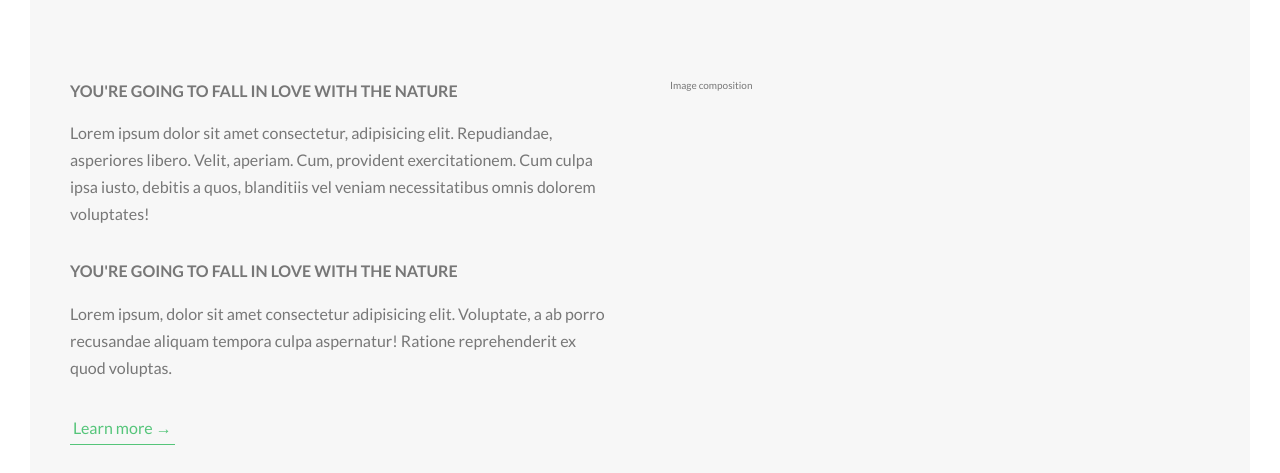
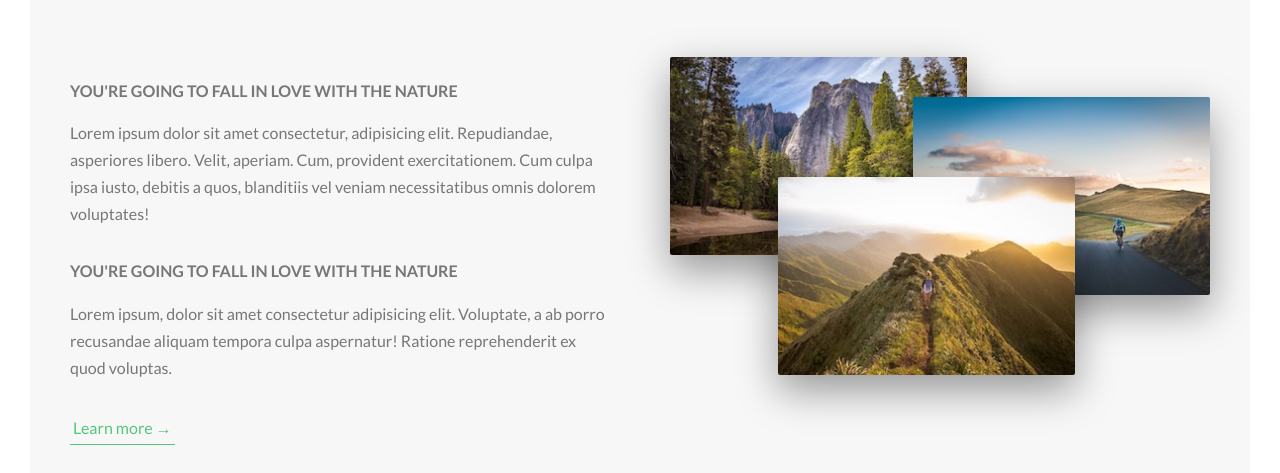
Before and after one commit to emerpaiva/Natours, a website: page index.html in a window 1280 px wide. Shown: the part 943-1416 px from the top of the page. Drawn offline with Linux system fonts and the light colour scheme.

Commit message:
about section

```diff
--- a/index.html
+++ b/index.html
@@ -54,7 +54,11 @@
             <a href="#" class="btn-text">Learn more &rarr;</a>
           </div>
           <div class="col-1-of-2">
-            Image composition
+            <div class="composition">
+              <img src="img/nat-1.jpg" alt="Photo 1" class="composition__photo composition__photo--p1">
+              <img src="img/nat-2.jpg" alt="Photo 2" class="composition__photo composition__photo--p2">
+              <img src="img/nat-3.jpg" alt="Photo 3" class="composition__photo composition__photo--p3">
+            </div>
           </div>
         </div>
       </section>
--- /dev/null
+++ b/scss/components/_composition.scss
@@ -0,0 +1,39 @@
+.composition {
+  position: relative;
+
+  &__photo {
+    width: 55%;
+    box-shadow: 0 1.5rem 4rem rgba($color-black, .4);
+    border-radius: 2px;
+    position: absolute;
+    z-index: 10;
+    transition: all .2s;
+    outline-offset: 2rem;
+
+    &--p1 {
+      left: 0;
+      top: -2rem;
+    }
+
+    &--p2 {
+      right: 0;
+      top: 2rem;
+    }
+
+    &--p3 {
+      left: 20%;
+      top: 10rem;
+    }
+
+    &:hover {
+      outline: 1.5rem solid $color-primary;
+      transform: scale(1.05) translateY(-.5rem);
+      box-shadow: 0 2.5rem 4rem rgba($color-black, .5);
+      z-index: 20;
+    }
+  }
+
+  &:hover &__photo:not(:hover) {
+    transform: scale(.95);
+  }
+}
--- a/scss/main.scss
+++ b/scss/main.scss
@@ -8,6 +8,7 @@
 @import "base/utilities";
 
 @import "components/button";
+@import "components/composition";
 
 @import "layout/header";
 @import "layout/grid";
```
Also changed, not shown: css/style.css.
